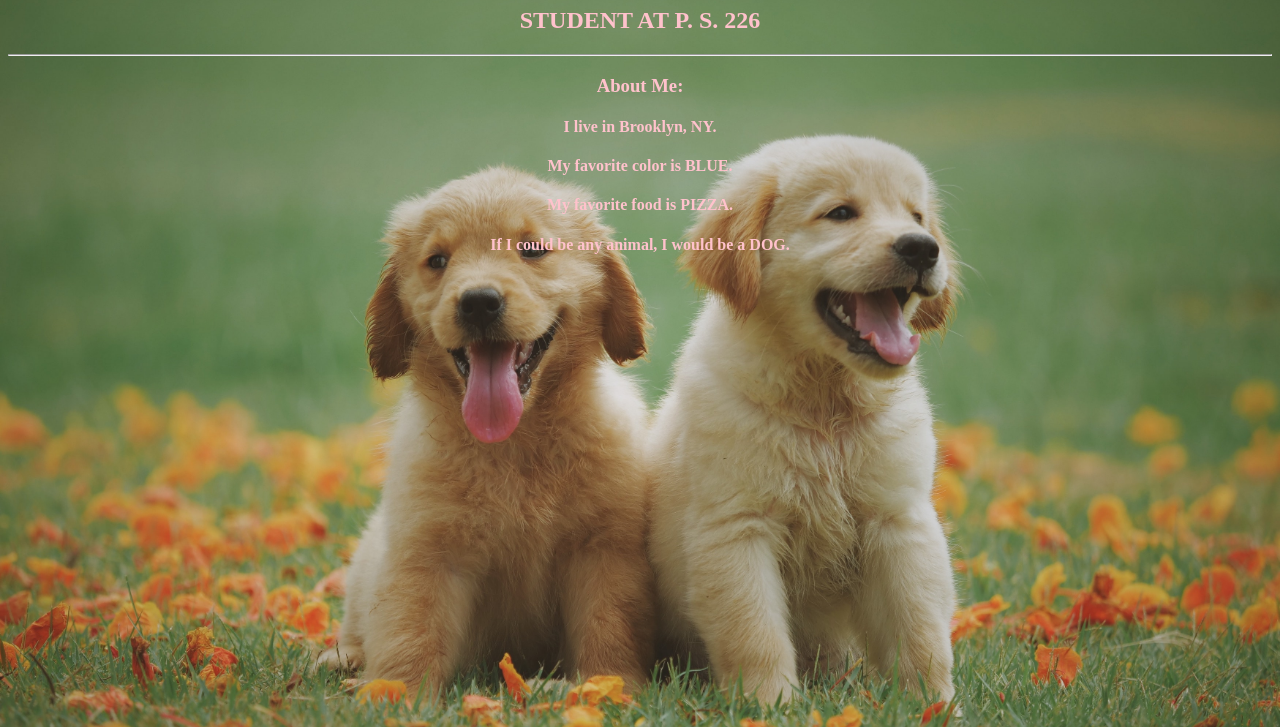
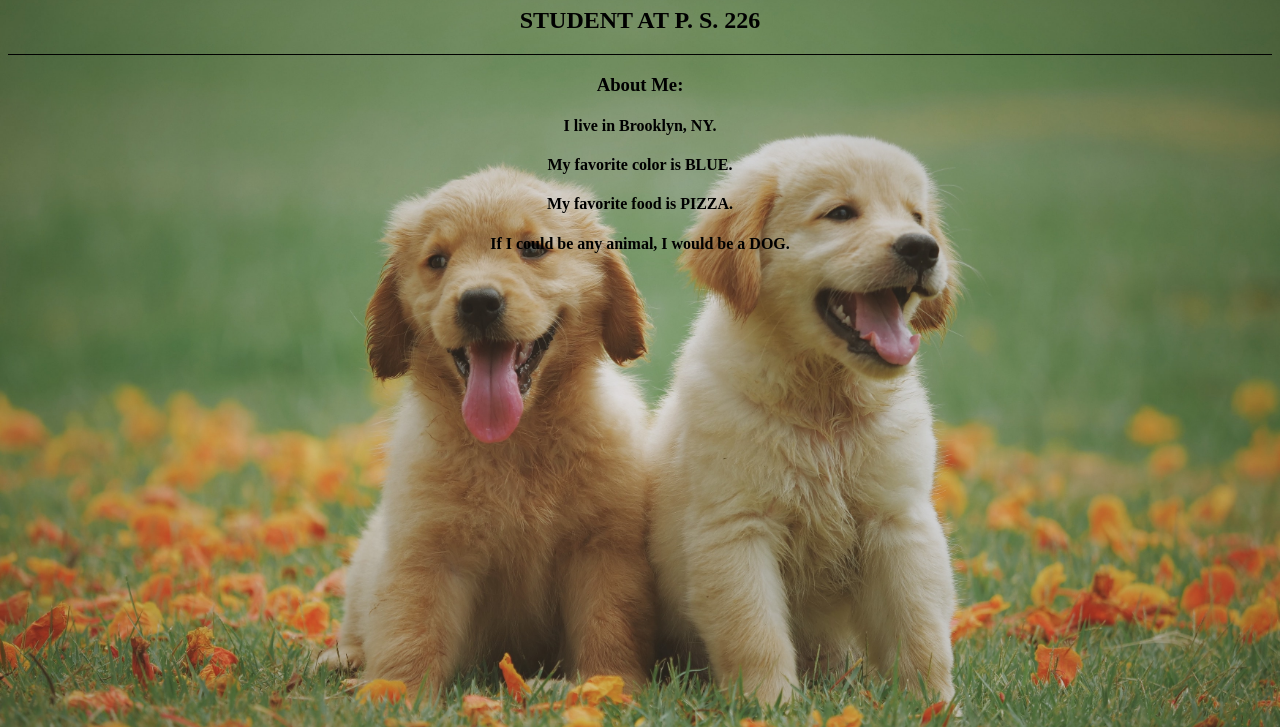
Before and after one commit to 4Vitaliy/Matthew, a plain HTML site: page index.html in a window 1280 px wide. Shown: the part 73-800 px from the top of the page. Drawn offline with Linux system fonts and the light colour scheme.

Commit message:
changed font color and hr color to black

```diff
--- a/index.html
+++ b/index.html
@@ -8,8 +8,14 @@
         body {
           background: url(dog.jpg);
 					background-size: cover;
-          color: rgb(255, 194, 204);
+          color: black;
         }
+
+				hr {
+					height: 1px;
+					background-color: black;
+					border: none;
+				}
 
         .dog-img {
           width: 300px;
```
